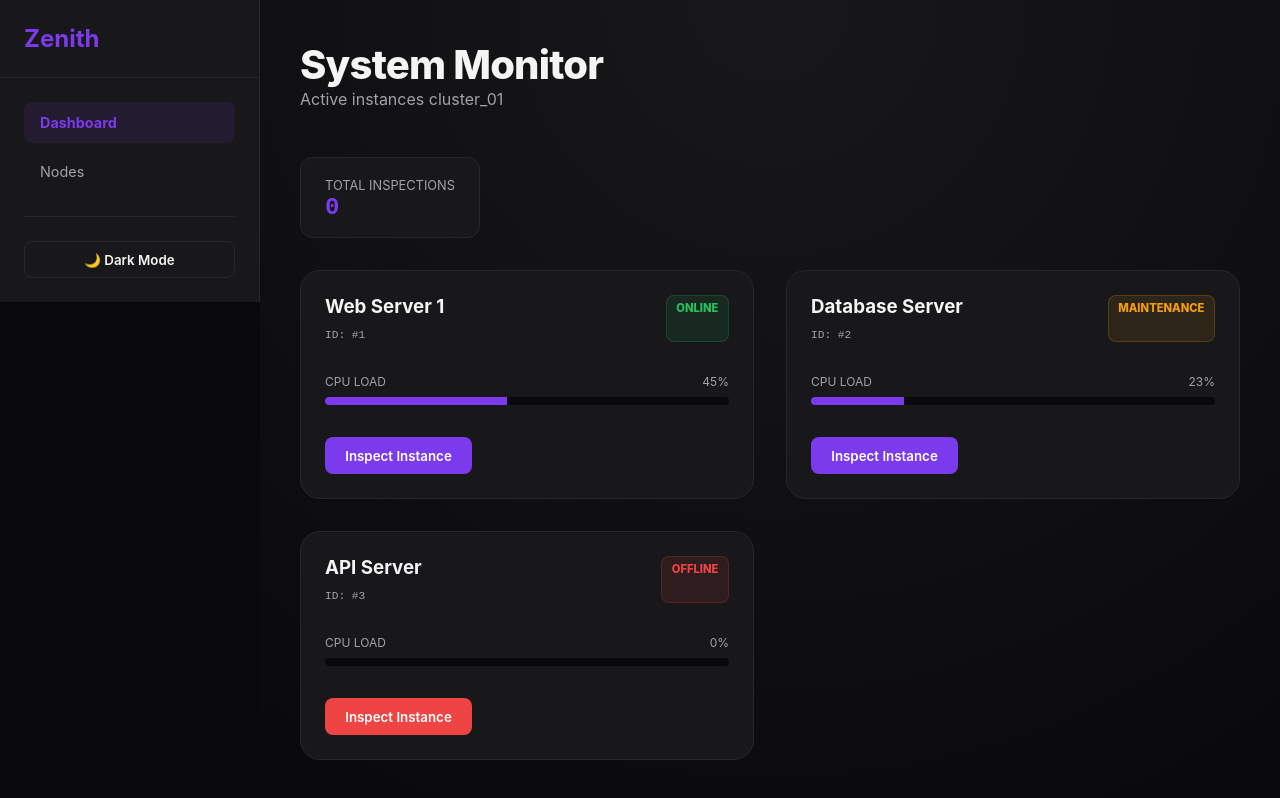
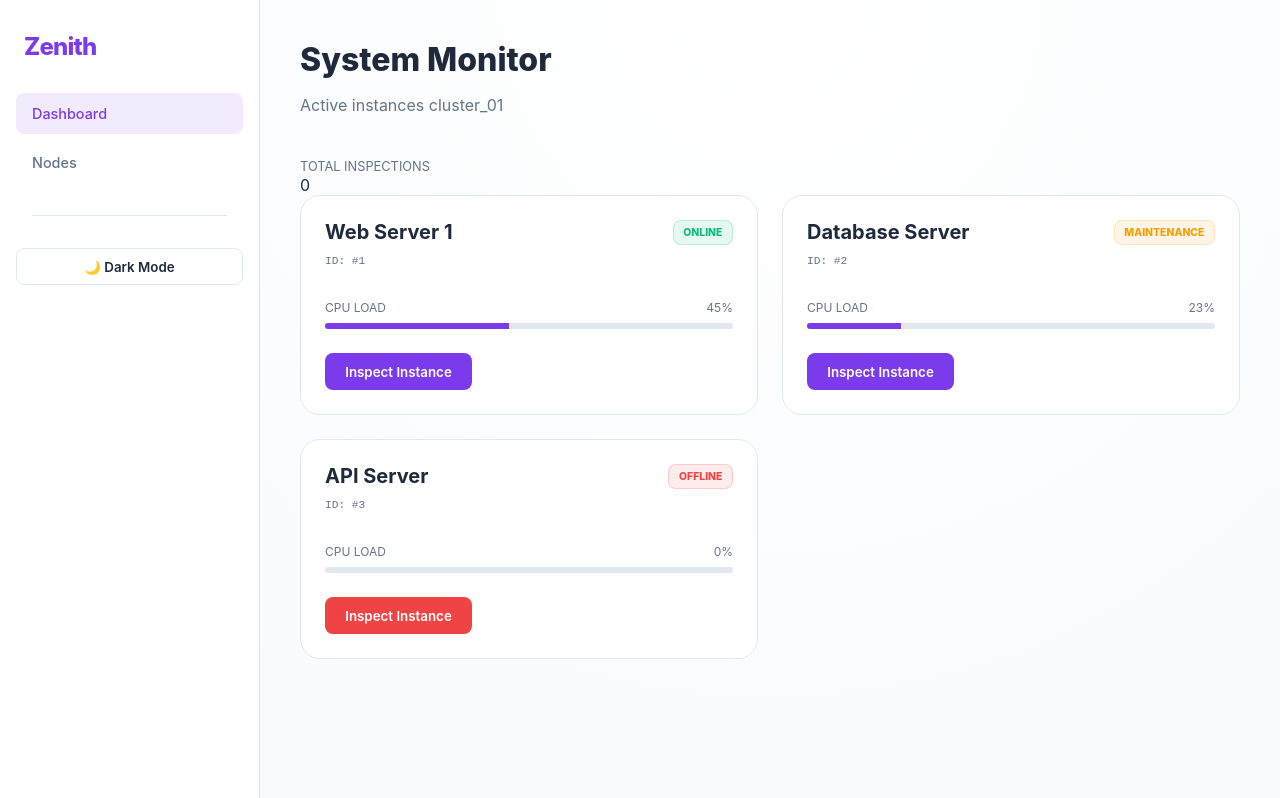
Before and after one commit to EliaGiolli/zenith-dashboard-angular, an Angular app: page / in a window 1280 px wide. Built offline with nearby package versions, Linux system fonts and the light colour scheme.

Commit message:
theme completed

```diff
--- a/src/app/app.component.css
+++ b/src/app/app.component.css
@@ -1,11 +1,15 @@
 .app-container {
   display: flex;
   height: 100vh;
+  width: 100vw;
+  overflow: hidden;
 }
 
 .main-content {
   flex: 1;
   overflow-y: auto;
   padding: 2.5rem;
-  background: radial-gradient(circle at top, #18181b 0%, #09090b 100%);
+  /* Il gradiente ora è dinamico */
+  background: radial-gradient(circle at top, var(--bg-card) 0%, var(--bg-app) 100%);
+  transition: background 0.3s ease;
 }
--- a/src/app/app.component.html
+++ b/src/app/app.component.html
@@ -1,4 +1,4 @@
-<div class="app-container">
+<div class="app-container" [class.dark-theme]="isDark()">
   <app-sidebar />
 
   <main class="main-content">
--- a/src/app/app.component.ts
+++ b/src/app/app.component.ts
@@ -1,6 +1,7 @@
-import { Component } from '@angular/core';
+import { Component, inject } from '@angular/core';
 import { RouterOutlet } from '@angular/router';
 import { SidebarComponent } from "./features/sidebar/sidebar.component";
+import { SettingServiceService } from './core/services/setting-service.service';
 
 @Component({
   selector: 'app-root',
@@ -10,4 +11,6 @@ import { SidebarComponent } from "./features/sidebar/sidebar.component";
 })
 export class AppComponent {
   title = 'zenith-dashboard';
+  private settings = inject(SettingServiceService);
+  isDark = this.settings.isDarkMode;
 }
--- a/src/app/features/dashboard/dashboard.component.css
+++ b/src/app/features/dashboard/dashboard.component.css
@@ -1,46 +1,16 @@
-
-
 .dashboard-header {
-  margin-bottom: 3rem;
+  margin-bottom: 2.5rem;
 }
 
 .dashboard-title {
-  font-size: 2.5rem;
+  font-size: 2rem;
   font-weight: 800;
-  letter-spacing: -0.05rem;
-}
-
-.stats-bar {
-  display: flex;
-  gap: 1rem;
-  margin-bottom: 2rem;
-}
-
-.stat-card {
-  background: var(--bg-card);
-  padding: 1rem 1.5rem;
-  border-radius: 0.75rem;
-  border: 1px solid var(--border);
-}
-
-.stat-value {
-  font-size: 1.5rem;
-  font-weight: bold;
-  color: var(--accent);
-  font-family: monospace;
+  color: var(--text-main);
+  margin: 0;
 }
 
 .server-grid {
   display: grid;
-  grid-template-columns: repeat(auto-fill, minmax(320px, 1fr));
-  gap: 2rem;
+  grid-template-columns: repeat(auto-fill, minmax(300px, 1fr));
+  gap: 1.5rem;
 }
-
-.empty-state {
-  grid-column: 1 / -1;
-  padding: 5rem;
-  text-align: center;
-  border: 2px dashed var(--border);
-  border-radius: 1.5rem;
-  color: var(--text-muted);
-}
--- a/src/app/features/sidebar/sidebar.component.css
+++ b/src/app/features/sidebar/sidebar.component.css
@@ -1,21 +1,23 @@
 .sidebar {
   width: 260px;
+  min-height: 100vh;
   background-color: var(--bg-card);
   border-right: 1px solid var(--border);
   display: flex;
   flex-direction: column;
+  transition: background-color 0.3s ease;
 }
 
 .logo {
-  padding: 1.5rem;
+  padding: 2rem 1.5rem;
   font-size: 1.5rem;
-  font-weight: bold;
+  font-weight: 800;
   color: var(--accent);
-  border-bottom: 1px solid var(--border);
+  letter-spacing: -0.05rem;
 }
 
 .sidebar-nav {
-  padding: 1.5rem;
+  padding: 0 1rem;
   display: flex;
   flex-direction: column;
   gap: 0.5rem;
@@ -27,17 +29,27 @@
   border-radius: 0.5rem;
   color: var(--text-muted);
   font-size: 0.9rem;
+  font-weight: 500;
   transition: all 0.2s;
+}
+
+.nav-item:hover {
+  background: var(--bg-dark);
+  color: var(--text-main);
 }
 
 .nav-item.active {
   color: var(--accent);
-  font-weight: bold;
   background: rgba(124, 58, 237, 0.1);
 }
 
 .divider {
   border: 0;
   border-top: 1px solid var(--border);
-  margin: 1rem 0;
+  margin: 1.5rem 1rem;
 }
+
+.sidebar-footer {
+  margin-top: auto;
+  padding: 1.5rem;
+}
--- a/src/app/shared/components/server-card/server-card.component.css
+++ b/src/app/shared/components/server-card/server-card.component.css
@@ -3,56 +3,48 @@
   border: 1px solid var(--border);
   border-radius: 1.25rem;
   padding: 1.5rem;
-  transition: all 0.3s ease;
+  transition: all 0.3s cubic-bezier(0.4, 0, 0.2, 1);
 }
 
 .card:hover {
   border-color: var(--accent);
   transform: translateY(-4px);
+  box-shadow: 0 10px 20px -10px rgba(0,0,0,0.2);
+}
+
+.card h3 {
+  color: var(--text-main); /* Forza l'uso del bianco avorio nel dark mode */
+  margin: 0;
+  font-size: 1.25rem;
+}
+
+.card code {
+  color: var(--text-muted); /* Grigio chiaro nel dark mode */
 }
 
 .card-header {
   display: flex;
   justify-content: space-between;
+  align-items: flex-start;
   margin-bottom: 2rem;
 }
 
 .status-badge {
-  font-size: 0.7rem;
+  font-size: 0.65rem;
   font-weight: 800;
   padding: 0.3rem 0.6rem;
   border-radius: 0.5rem;
   text-transform: uppercase;
+  border: 1px solid transparent;
 }
 
-/* Classi per lo stato */
-.status-online { color: var(--status-online); background: rgba(34, 197, 94, 0.1); border: 1px solid rgba(34, 197, 94, 0.2); }
-.status-offline { color: var(--status-offline); background: rgba(239, 68, 68, 0.1); border: 1px solid rgba(239, 68, 68, 0.2); }
-.status-maintenance { color: var(--status-maintenance); background: rgba(245, 158, 11, 0.1); border: 1px solid rgba(245, 158, 11, 0.2); }
+/* Badge dinamici */
+.status-online { color: var(--status-online); background: rgba(16, 185, 129, 0.1); border-color: rgba(16, 185, 129, 0.2); }
+.status-offline { color: var(--status-offline); background: rgba(239, 68, 68, 0.1); border-color: rgba(239, 68, 68, 0.2); }
+.status-maintenance { color: var(--status-maintenance); background: rgba(245, 158, 11, 0.1); border-color: rgba(245, 158, 11, 0.2); }
 
-/* Classi per il bottone (usate dalla tua Utility) */
-.inspect-button {
-  width: 100%;
-  padding: 0.8rem;
-  border: none;
-  border-radius: 0.75rem;
-  color: white;
-  font-weight: 600;
-  cursor: pointer;
-  transition: opacity 0.2s;
-}
+.meter-container { margin-bottom: 1.5rem; }
+.meter-label { display: flex; justify-content: space-between; font-size: 0.75rem; color: var(--text-muted); margin-bottom: 0.5rem; }
 
-.inspect-button:hover {
-  opacity: 0.9;
-}
-
-/* Varianti colore bottone basate sullo stato */
-.inspect-button.status-online { background-color: var(--status-online); }
-.inspect-button.status-offline { background-color: var(--status-offline); }
-.inspect-button.status-maintenance { background-color: var(--status-maintenance); }
-.inspect-button.status-default { background-color: var(--accent); }
-
-.meter-container { margin-bottom: 2rem; }
-.meter-label { display: flex; justify-content: space-between; font-size: 0.75rem; color: var(--text-muted); margin-bottom: 0.5rem; }
-.progress-bar { height: 8px; background: var(--bg-dark); border-radius: 4px; overflow: hidden; }
-.progress-fill { height: 100%; background: var(--accent); transition: width 0.6s cubic-bezier(0.4, 0, 0.2, 1); }
+.progress-bar { height: 6px; background: var(--bg-dark); border-radius: 10px; overflow: hidden; }
+.progress-fill { height: 100%; background: var(--accent); transition: width 0.8s ease; }
--- a/src/styles.css
+++ b/src/styles.css
@@ -1,25 +1,36 @@
-/* src/styles.css */
 :root {
-  --bg-dark: #09090b;
-  --bg-card: #18181b;
+  /* Light Theme */
+  --bg-app: #f8fafc;
+  --bg-card: #ffffff;
+  --bg-dark: #e2e8f0; /* Sfondo barre/input */
+  --text-main: #1e293b;
+  --text-muted: #64748b;
+  --border: #e2e8f0;
   --accent: #7c3aed;
   --accent-hover: #6d28d9;
-  --text-main: #f4f4f5;
-  --text-muted: #a1a1aa;
-  --border: #27272a;
-  --status-online: #22c55e;
+  --status-online: #10b981;
   --status-offline: #ef4444;
   --status-maintenance: #f59e0b;
 }
 
-* {
-  margin: 0;
-  padding: 0;
-  box-sizing: border-box;
+.dark-theme {
+  /* Dark Theme */
+  --bg-app: #09090b;
+  --bg-card: #18181b;
+  --bg-dark: #27272a;
+  --text-main: #f4f4f5;
+  --text-muted: #a1a1aa;
+  --border: #27272a;
+  --accent: #a78bfa;
+  --accent-hover: #c4b5fd;
 }
 
 body {
-  font-family: 'Inter', -apple-system, sans-serif;
-  background-color: var(--bg-dark);
+  margin: 0;
+  background-color: var(--bg-app);
   color: var(--text-main);
+  font-family: 'Inter', system-ui, sans-serif;
+  transition: background-color 0.3s ease;
 }
+
+* { box-sizing: border-box; }
```
